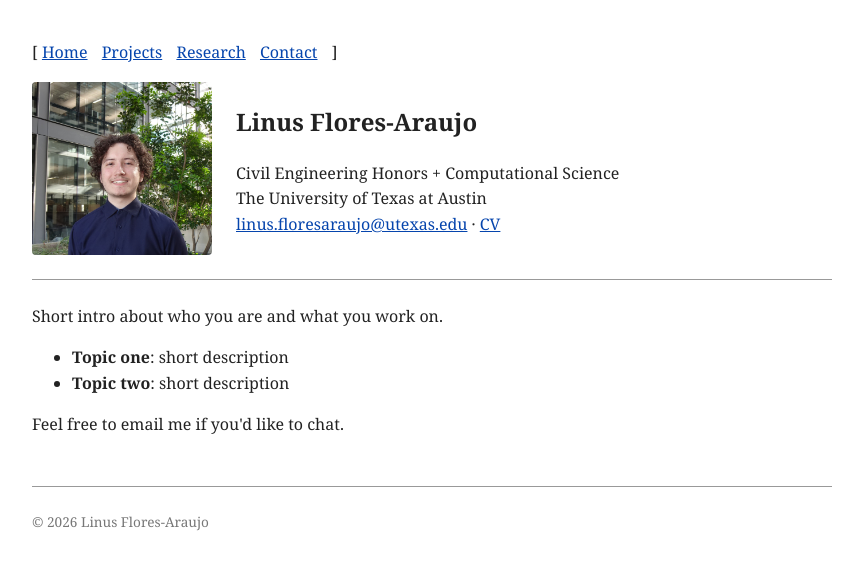
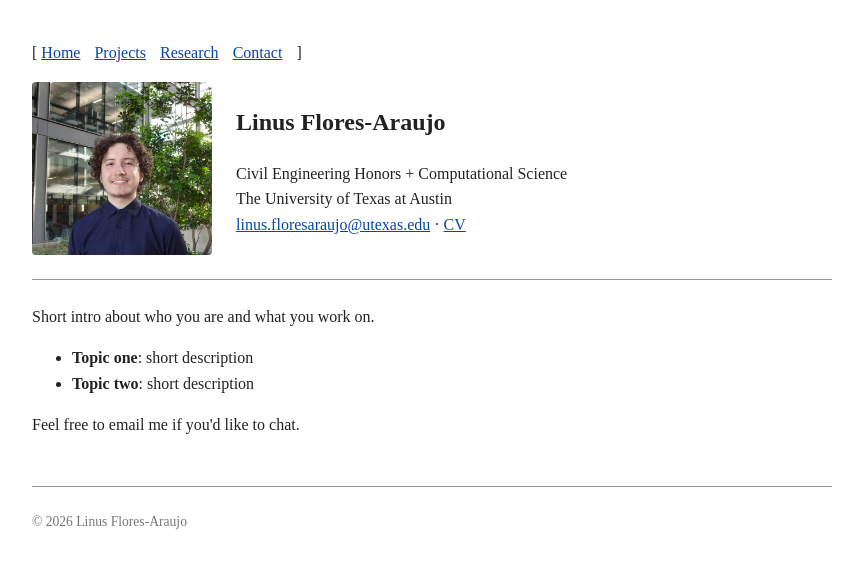
Before and after one commit to lfloresaraujo/lfloresaraujo.github.io, a Jekyll site: the page built from index.html, in a window 1280 px wide. Shown: the top 570 px of the page, without its empty margins (208-1071 px from the left). Built offline with Jekyll 4.4.1, drawn with Linux system fonts in a browser that asks for light colours.

Commit message:
Update default.html

```diff
--- a/_layouts/default.html
+++ b/_layouts/default.html
@@ -9,7 +9,7 @@
       max-width: 800px;
       margin: 40px auto;
       padding: 0 20px;
-      font-family: Georgia, "Times New Roman", serif;
+      font-family: "Times New Roman", Times, serif;
       line-height: 1.6;
       color: #222;
     }
```
